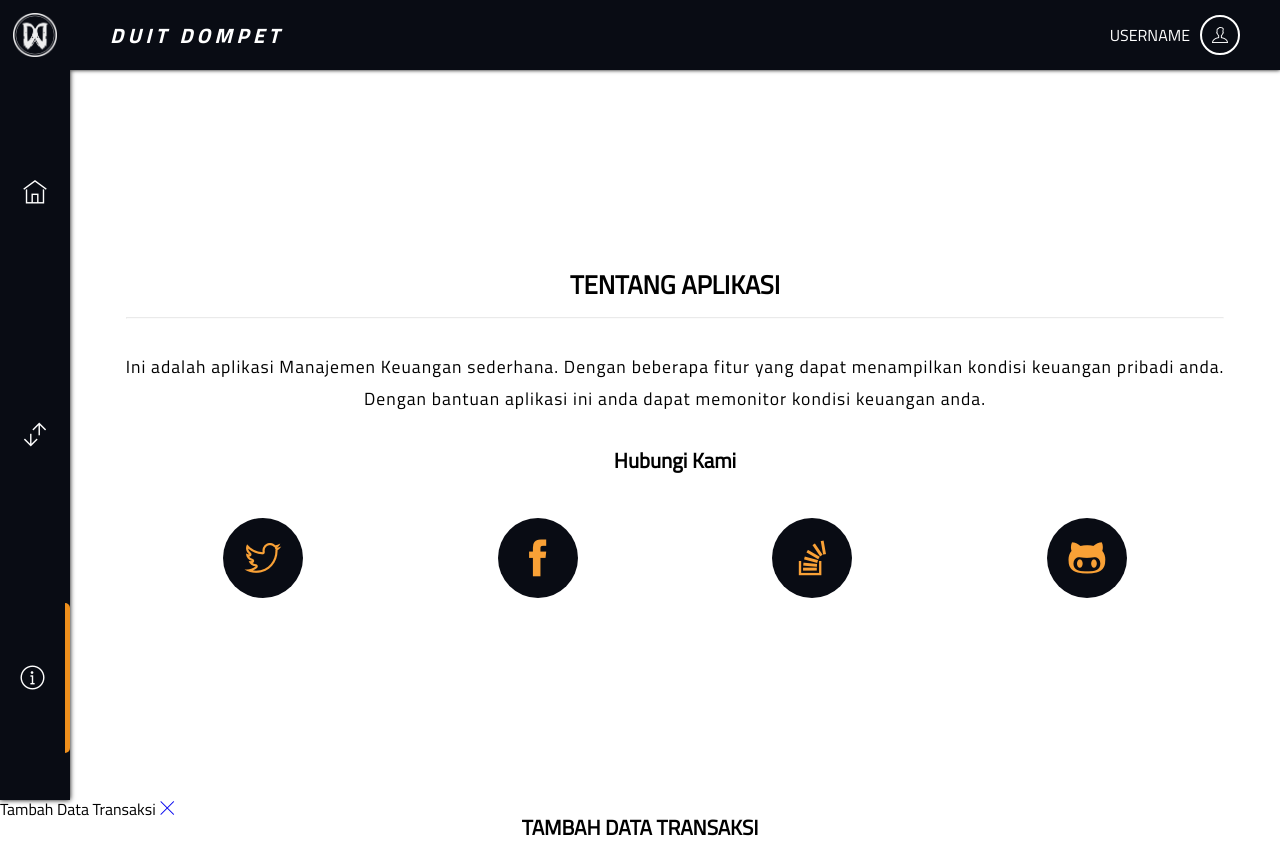
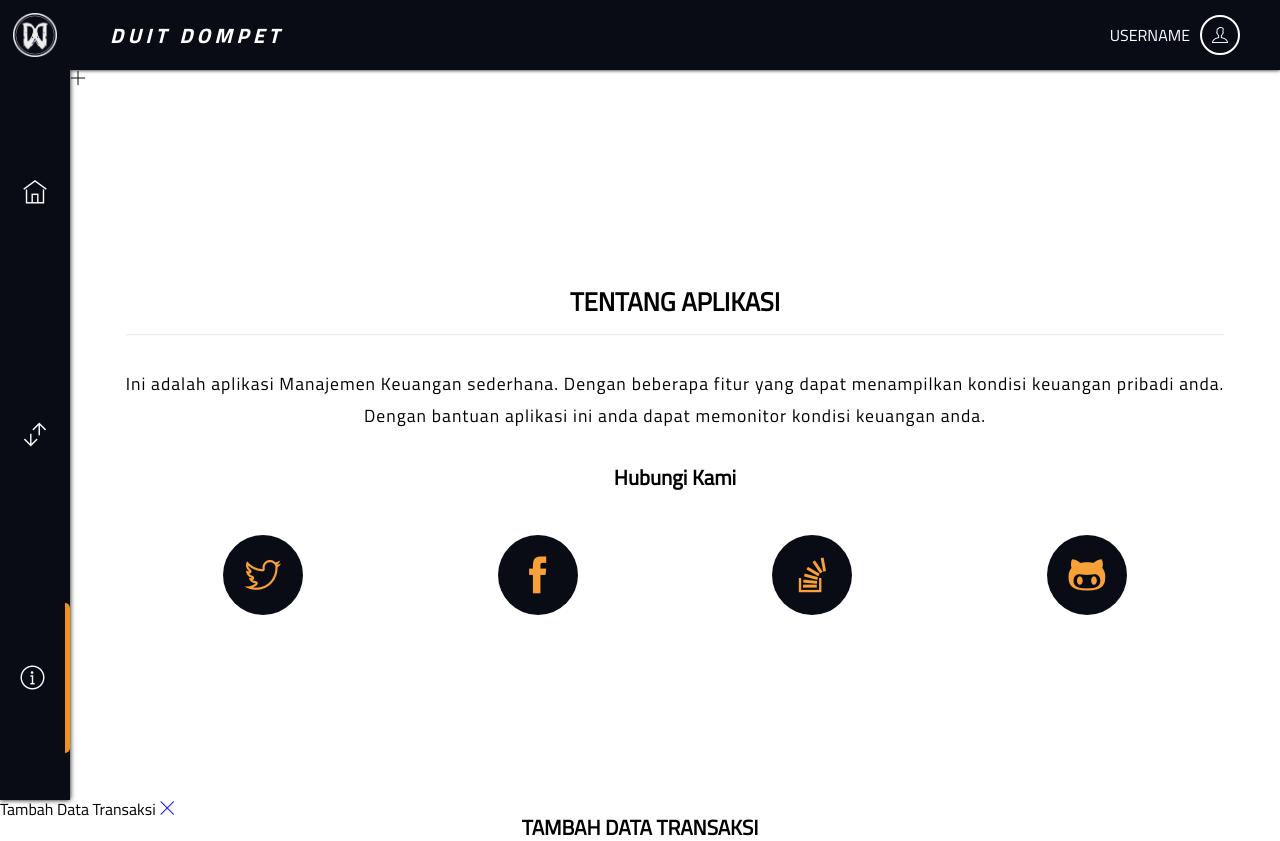
Before and after one commit to LemonSprite/lemonsprite.github.io, a plain HTML site: page tentang.html in a window 1280 px wide. Shown: the top 841 px of the page. Drawn offline with Linux system fonts and the light colour scheme.

Commit message:
add float button di tentang

```diff
--- a/tentang.html
+++ b/tentang.html
@@ -60,7 +60,10 @@
 				</div>
 				<div class="main-konten">
 
-                    <!-- /Konten -->
+					<!-- /Konten -->
+					<div class='add-btn'>
+                        <i class='ti ti-plus'></i>
+                    </div>
                     <div class='info-wrap'>
                         <div>
 							<h1 class='info-head'>TENTANG APLIKASI</h1>
```
